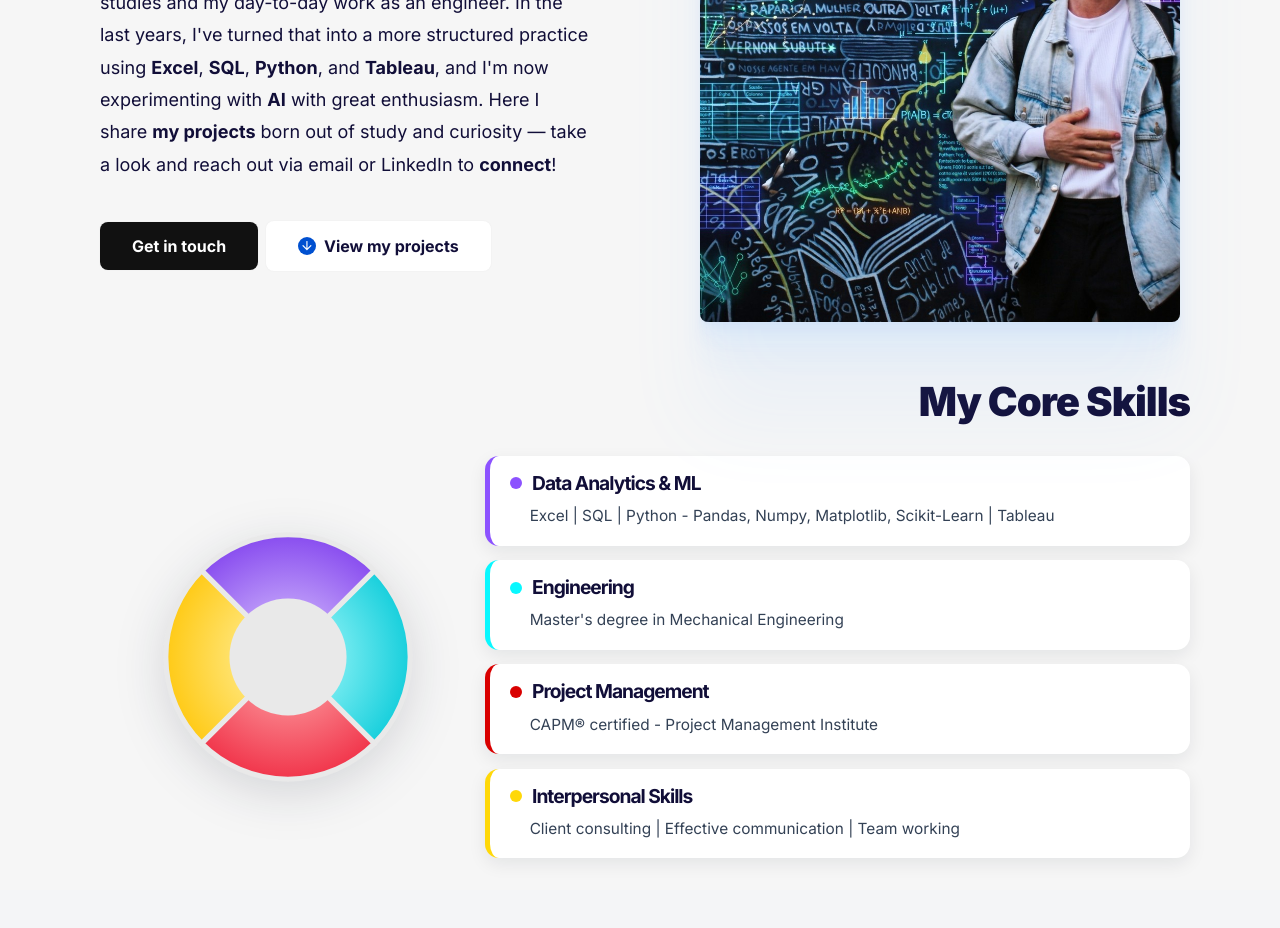
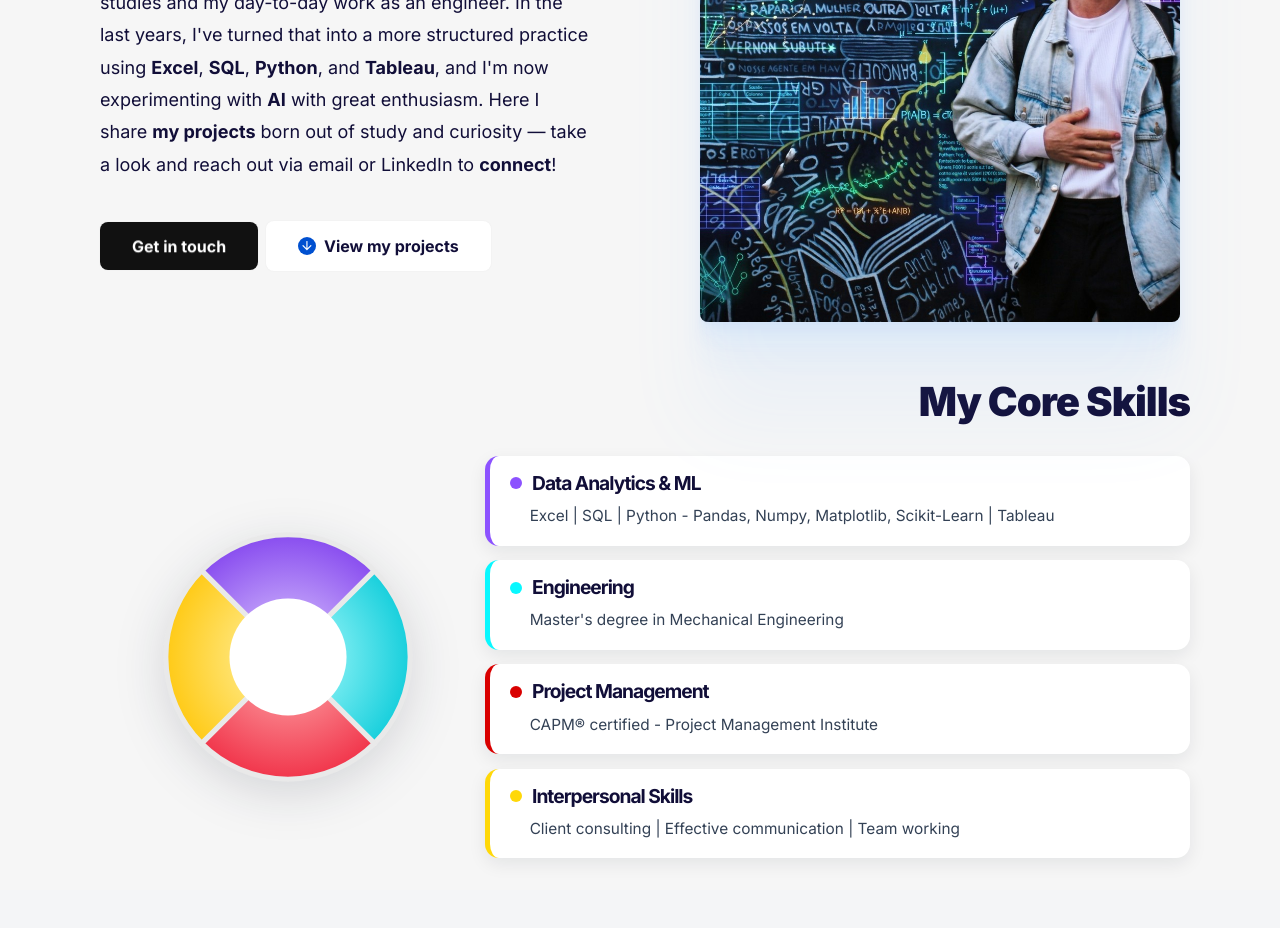
Before and after one commit to gcasarin/gcasarin.github.io, a Jekyll site: the page built from index.html, in a window 1280 px wide. Shown: the part 401-1329 px from the top of the page. Built offline with Jekyll 4.4.1, drawn with Linux system fonts in a browser that asks for light colours; the list of posts is cut into pages by our own code.

Commit message:
Change donut hole color to white in skills section

```diff
--- a/_includes/section-skills.html
+++ b/_includes/section-skills.html
@@ -198,7 +198,7 @@
 
   /* Colore del foro centrale allineato allo sfondo della pagina */
   .skills-section .donut-hole {
-    fill: #e9e9e9;
+    fill: #ffffff;
     pointer-events: none;
   }
 
```
